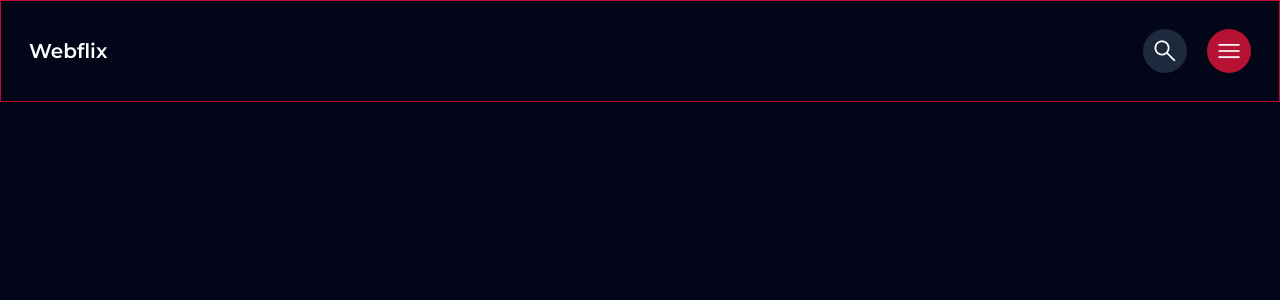
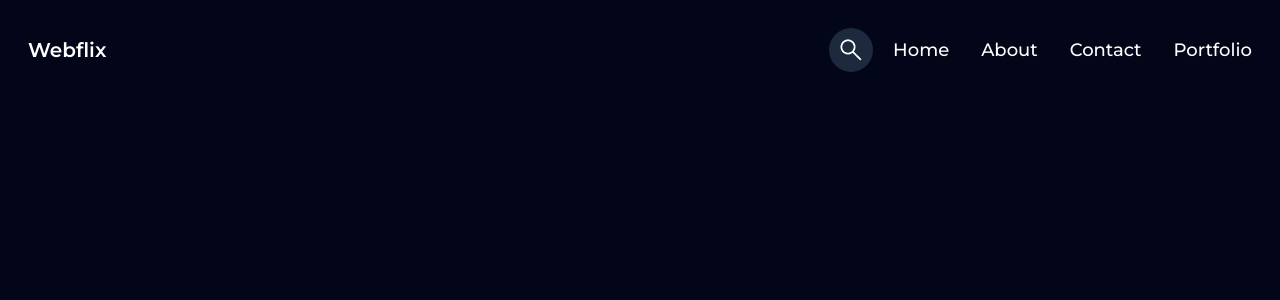
Before and after one commit to Nero1889/Webflix, a React (Vite) app: page / in a window 1280 px wide. Shown: the top 300 px of the page. Built offline with nearby package versions, Linux system fonts and the light colour scheme; a web font is replaced by a local one.

Commit message:
Update Header.jsx

```diff
--- a/src/Header.jsx
+++ b/src/Header.jsx
@@ -1,23 +1,95 @@
+import React, { useState } from "react";
 import search from "./assets/search.png";
 import menu from "./assets/menu.png";
+import close from "./assets/close.png";
+
+import home from "./assets/home.png";
+import about from "./assets/about.png";
+import contact from "./assets/contact.png";
+import portfolio from "./assets/portfolio.png";
 
 function Header() {
+    const [IS_MENU_OPEN, setIsMenuOpen] = useState(false);
+
+    const TOGGLE_MENU = () => setIsMenuOpen(!IS_MENU_OPEN);
+
+    const MENU_ICON_SRC = IS_MENU_OPEN ? close : menu;
+
     return (
-        <div className="border-[1px] border-solid border-[#B71234] p-7 flex items-center
-        justify-between">
-            <h1 className="text-xl font-[600]">Webflix</h1>
-            <div className="flex gap-5">
-                <button className="text-sm bg-slate-800 p-2
-                rounded-[10rem]" onClick={() => alert("Search!")}>
-                    <img className="w-7" src={search} alt="Search Icon"
-                    draggable="false"/>
-                </button>
-                <button className="text-sm bg-[#b71234] p-2
-                rounded-[10rem]" onClick={() => alert("You opened the menu!")}>
-                    <img className="w-7" src={menu} alt="Menu Icon" draggable="false"/>
-                </button>
-            </div>
+        <>
+            <header className="p-7 flex items-center justify-between sticky top-0
+            bg-slate-950 w-full z-10 text-white">
+                <h1 className="text-xl font-semibold">Webflix</h1>
+                <div className="flex gap-5 items-center">
+                    <button className="bg-slate-800 p-2 rounded-full flex items-center
+                    justify-center" onClick={() => alert("Search!")}>
+                        <img className="w-7 h-7" src={search} alt="Search Icon"
+                        draggable="false"/>
+                    </button>
+                    <button className="bg-[#b71234] p-2 rounded-full flex items-center
+                    justify-center md:hidden" onClick={TOGGLE_MENU}>
+                        <img className="w-7 h-7" src={MENU_ICON_SRC}
+                        alt={IS_MENU_OPEN ? "Close menu" : "Open menu"}
+                        draggable="false"/>
+                    </button>
+                    <nav className="hidden md:block">
+                        <ul className="flex gap-8 text-lg">
+                            <li>
+                                <a href="#home" className="hover:text-[#b71234]
+                                transition-colors duration-200">Home</a>
+                            </li>
+                            <li>
+                                <a href="#about" className="hover:text-[#b71234]
+                                transition-colors duration-200">About</a>
+                            </li>
+                            <li>
+                                <a href="#contact" className="hover:text-[#b71234]
+                                transition-colors duration-200">Contact</a>
+                            </li>
+                            <li>
+                                <a href="#portfolio" className="hover:text-[#b71234]
+                                transition-colors duration-200">Portfolio</a>
+                            </li>
+                        </ul>
+                    </nav>
+                </div>
+            </header>
+
+            <div className={`fixed left-0 w-full bg-slate-950 z-90 shadow-lg
+            flex flex-col ${IS_MENU_OPEN ? "visible" : "opacity-0 invisible"}`}>
+            <nav className="w-full">
+                <ul className="list-none flex flex-col items-start gap-2 p-4 w-full">
+                    <li onClick={TOGGLE_MENU} className="flex items-center ml-5
+                    w-[calc(100%-3.5rem)]">
+                        <img src={home} alt="Home Icon" className="w-7 h-7"/>
+                        <a href="#home" className="text-white text-xl py-2 px-4
+                        block">Home</a>
+                    </li>
+                    <div className="bg-slate-500 w-full h-[1px] my-2"></div>
+                    <li onClick={TOGGLE_MENU} className="flex items-center ml-5
+                    w-[calc(100%-3.5rem)]">
+                        <img src={about} alt="About Icon" className="w-7 h-7"/>
+                        <a href="#about" className="text-white text-xl py-2 px-4
+                        block">About</a>
+                    </li>
+                    <div className="bg-slate-500 w-full h-[1px] my-2"></div>
+                    <li onClick={TOGGLE_MENU} className="flex items-center ml-5
+                    w-[calc(100%-3.5rem)]">
+                        <img src={contact} alt="Contact Icon" className="w-7 h-7"/>
+                        <a href="#contact" className="text-white text-xl py-2 px-4
+                        block">Contact</a>
+                    </li>
+                    <div className="bg-slate-500 w-full h-[1px] my-2"></div>
+                    <li onClick={TOGGLE_MENU} className="flex items-center ml-5
+                    w-[calc(100%-3.5rem)]">
+                        <img src={portfolio} alt="Portfolio Icon" className="w-7 h-7"/>
+                        <a href="#portfolio" className="text-white text-xl py-2 px-4
+                        block">Portfolio</a>
+                    </li>
+                </ul>
+            </nav>
         </div>
+        </>
     );
 }
 
```
